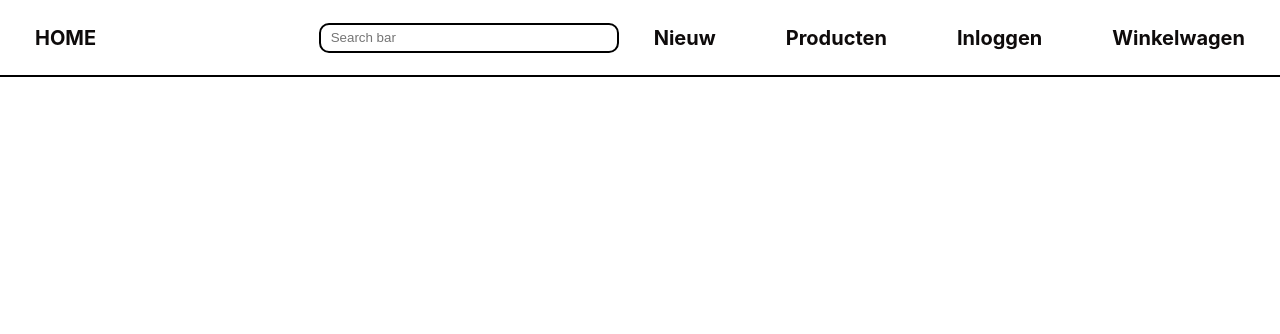
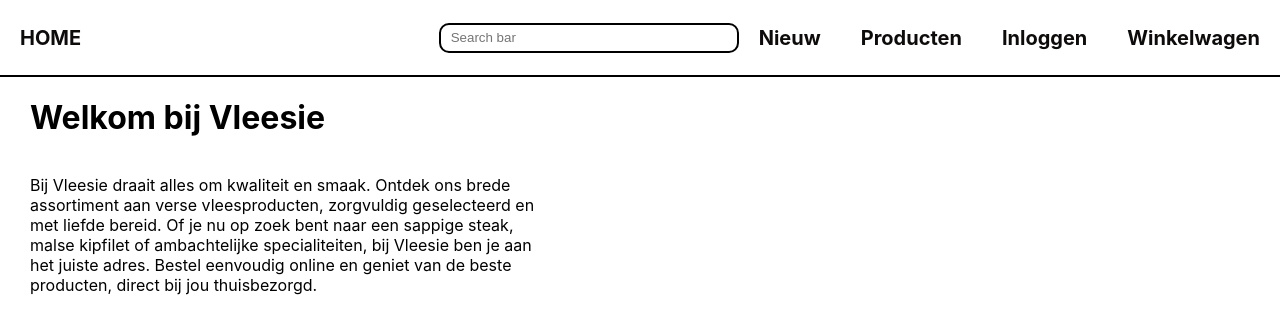
Before and after one commit to punthenk/vleesie_webshop, a PHP site: page / in a window 1280 px wide. Shown: the top 334 px of the page. Run offline with PHP 8.4, Linux system fonts and the light colour scheme; some web fonts are replaced.

Commit message:
updated navbar

```diff
--- a/design/css/navbar.css
+++ b/design/css/navbar.css
@@ -1,25 +1,34 @@
-
 nav {
     width: 100%;
     height: 75px;
-  background-image:none;
+    background-image: none;
     margin: 0;
     border-bottom: 2px solid #000000;
+
 }
 
-.navbar-div{
+/* nav:hover {
+    text-decoration: underline;
+    transition: all 0.3s ease;
+    display: flex;
+} */
+
+.navbar-div {
     margin: 0;
 }
 
-.close-icon > img, .menu-icon > img {
+.close-icon > img,
+.menu-icon > img {
     width: 32px;
     height: auto;
 }
 
-
-.MN-logo-navbar > img {
+.logo-vleesie > img {
     width: auto;
-  height: 40px;
+    height: 70px;
+    border-radius: 50%;
+    border: 1px solid #000000;
+    margin-top: 2px;
 }
 
 nav div {
@@ -30,17 +39,23 @@ nav div {
     align-items: center;
 }
 
-.nav-link, nav div a {
+.nav-link,
+nav div a {
     font-size: 20px;
     font-weight: 700;
     text-decoration: none;
     color: rgb(14, 11, 11);
     cursor: pointer;
-  padding: 0 35px;
+    padding: 0 20px;
     margin: auto 0;
-  transition: opacity 200ms ease;
+    transition: text-decoration, scale 0.3s ease;
+    display: flex;
 }
 
+a:hover {
+    scale: 1.05;
+    text-decoration: underline;
+}
 /* .active-tab {
   color: #DE071C;
 } */
@@ -71,13 +86,21 @@ nav div a:first-child {
 }
 
 @keyframes sidebarOpen {
-  0% {right: -400px;}
-  100% {right: 0%;}
+    0% {
+        right: -400px;
+    }
+    100% {
+        right: 0%;
+    }
 }
 
 @keyframes sidebarClose {
-  0% {right: 0%;}
-  100% {right: -400px;}
+    0% {
+        right: 0%;
+    }
+    100% {
+        right: -400px;
+    }
 }
 
 .sidebar.closed {
@@ -111,21 +134,26 @@ nav div a:first-child {
     }
 }
 
-
-
 @media screen and (max-width: 450px) {
-
     .sidebar {
         width: 100%;
     }
 
     @keyframes sidebarOpen {
-      0% {right: -100%;}
-      100% {right: 0px;}
+        0% {
+            right: -100%;
+        }
+        100% {
+            right: 0px;
+        }
     }
 
     @keyframes sidebarClose {
-      0% {right: 0px;}
-      100% {right: -100%;}
+        0% {
+            right: 0px;
+        }
+        100% {
+            right: -100%;
         }
     }
+}
--- a/design/css/style.css
+++ b/design/css/style.css
@@ -2,8 +2,15 @@ body {
     font-family: "SF Pro Display", sans-serif;
     margin: 0;
 }
-
-.search-bar{
+.text-container {
+    display: flex;
+    margin-left: 30px;
+    position: relative;
+    flex-direction: column;
+    align-items: flex-start;
+    width: 40%;
+}
+.search-bar {
     width: 300px;
     height: 30px;
     background-color: #ffffff;
--- a/design/index.html
+++ b/design/index.html
@@ -1,37 +1,58 @@
 <!DOCTYPE html>
 <html lang="en">
     <head>
-    <link rel="stylesheet" href="/design/css/style.css">
-    <link rel="stylesheet" href="/design/css/navbar.css">
-    <meta charset="UTF-8">
-    <meta name="viewport" content="width=device-width, initial-scale=1.0">
-    <link href="https://fonts.cdnfonts.com/css/sf-pro-display" rel="stylesheet">
+        <link rel="stylesheet" href="/design/css/style.css" />
+        <link rel="stylesheet" href="/design/css/navbar.css" />
+        <meta charset="UTF-8" />
+        <meta name="viewport" content="width=device-width, initial-scale=1.0" />
+        <link
+            href="https://fonts.cdnfonts.com/css/sf-pro-display"
+            rel="stylesheet"
+        />
         <title>Vleesie</title>
     </head>
     <body>
-
         <nav>
             <div class="sidebar">
-      <a class="close-icon" href="#" onclick="CloseSidebar()"><img src="../images/CloseIcon.png" alt="MN logo" /></a>
+                <!-- <a class="close-icon" href="#" onclick="CloseSidebar()"
+                    ><img src="../images/CloseIcon.png" alt="MN logo"
+                /></a> -->
                 <a class="nav-link active-tab" href="index.html">HOME</a>
                 <a class="nav-link" href="#">Nieuw</a>
-      <a class="nav-link" href="#">Producten</a>
-      <a class="nav-link" href="#">Inloggen</a>
-      <input type="text" placeholder="Zoekbalk" class="search-bar">
-      <a class="nav-link" href="#">Winkelwagen</a>
+                <a class="nav-link" href="product.html">Producten</a>
+                <a class="nav-link" href="login.html">Inloggen</a>
+                <input type="text" placeholder="Zoekbalk" class="search-bar" />
+                <a class="nav-link" href="cart.html">Winkelwagen</a>
             </div>
 
             <div>
-
-      <a class="nav-link active-tab hide-on-mobile" href="index.html">HOME</a>
-      <input type="text" placeholder="Search bar" class="search-bar">
+                <!-- <a class="logo-vleesie" href="index.html"><img src="/design/img/vleesie-logo.png"  /></a> -->
+                <a class="nav-link hide-on-mobile" href="index.html"
+                    >HOME</a
+                >
+                <input
+                    type="text"
+                    placeholder="Search bar"
+                    class="search-bar"
+                />
                 <a class="nav-link hide-on-mobile" href="#">Nieuw</a>
-      <a class="nav-link hide-on-mobile" href="#">Producten</a>
-      <a class="nav-link hide-on-mobile" href="#">Inloggen</a>
-      <a class="nav-link hide-on-mobile" href="#">Winkelwagen </a>
-      <a class="nav-link menu-icon" onclick="OpenSidebar()"><img src="../images/HamburgerIcon.png" alt=""></a>
+                <a class="nav-link hide-on-mobile" href="product.html">Producten</a>
+                <a class="nav-link hide-on-mobile" href="login.html">Inloggen</a>
+                <a class="nav-link hide-on-mobile" href="cart.html">Winkelwagen </a>
+                <a class="nav-link menu-icon" onclick="OpenSidebar()"
+                    ><img src="../images/HamburgerIcon.png" alt=""
+                /></a>
             </div>
         </nav>
+
+        <div class="text-container">
+            <h1>Welkom bij Vleesie</h1>
+            <p> Bij Vleesie draait alles om kwaliteit en smaak. Ontdek ons brede assortiment
+        aan verse vleesproducten, zorgvuldig geselecteerd en met liefde bereid.
+        Of je nu op zoek bent naar een sappige steak, malse kipfilet of ambachtelijke
+        specialiteiten, bij Vleesie ben je aan het juiste adres. Bestel eenvoudig online
+        en geniet van de beste producten, direct bij jou thuisbezorgd.</p>
+        </div>
     </body>
     <script src="/design/css/navbar.css"></script>
 </html>
```
Also changed, not shown: design/img/vleesie-logo.png (added). Lines whose indentation alone changed are shown as unchanged.
